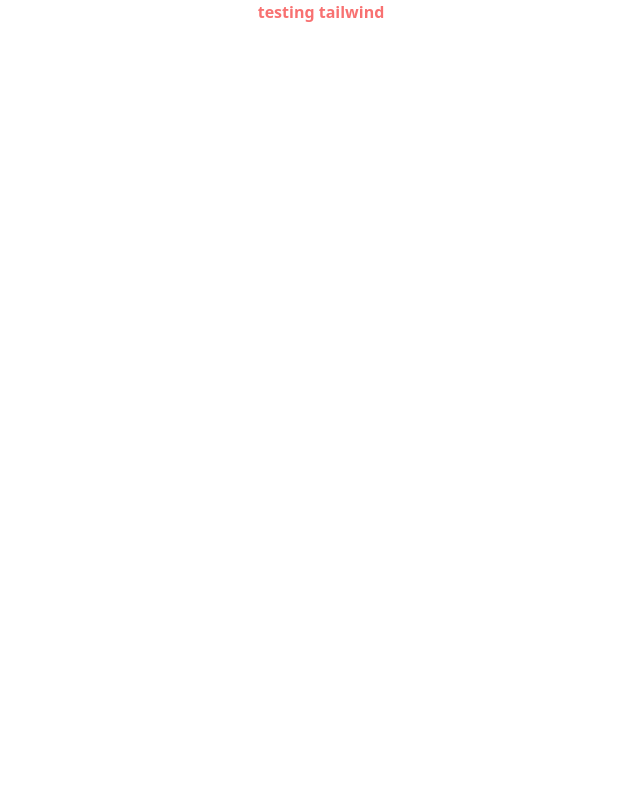
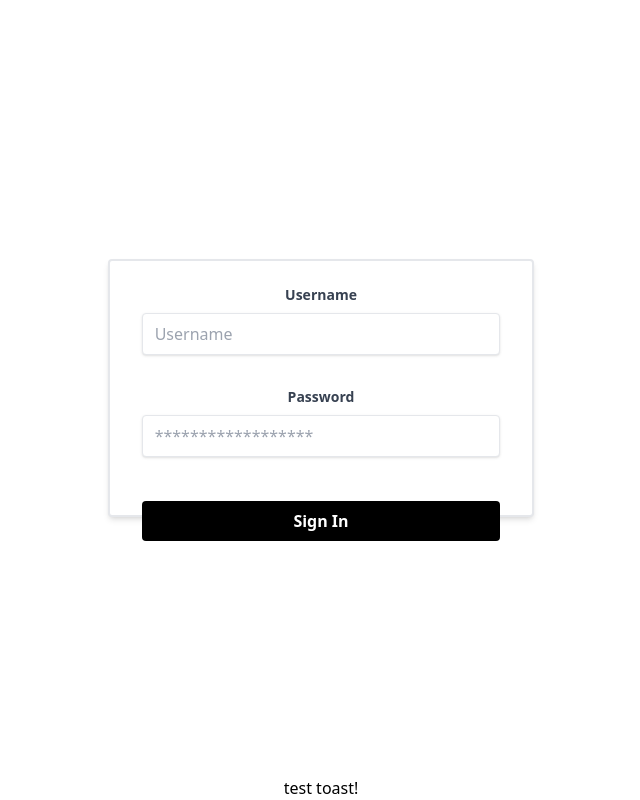
Before and after one commit to cursedDev/unixfor-test, a React (Create React App) app: page / in a window 1280 px wide. Shown: the whole page, without its empty margins (319-959 px from the left). Built offline with nearby package versions, Linux system fonts and the light colour scheme.

Commit message:
initializing mock, preparing error notifs adding loggedIn check

```diff
--- a/package.json
+++ b/package.json
@@ -7,9 +7,12 @@
     "@testing-library/react": "^13.4.0",
     "@testing-library/user-event": "^13.5.0",
     "axios": "^1.1.3",
+    "moment": "^2.29.4",
     "react": "^18.2.0",
     "react-dom": "^18.2.0",
+    "react-moment": "^1.1.2",
     "react-scripts": "5.0.1",
+    "react-toastify": "^9.0.8",
     "web-vitals": "^2.1.4"
   },
   "scripts": {
--- a/src/App.js
+++ b/src/App.js
@@ -1,13 +1,31 @@
 import "./App.css";
 
 import { TickesList } from "./organisms/ticketsList";
+import { Login } from "./login";
+
+import { ToastContainer, toast } from "react-toastify";
+import "react-toastify/dist/ReactToastify.css";
 
 function App() {
+  const loggedIn = false;
+
+  const notify = () => toast("Wow so easy!");
+
   return (
     <div className="App">
-      <span className="font-bold text-red-400">testing tailwind</span>
-      <br />
-      <TickesList />
+      <div className="h-screen w-screen flex flex-col">
+        {loggedIn ? (
+          <>
+            <span className="font-bold text-red-400">testing tailwind</span>
+            <br />
+            <TickesList />
+          </>
+        ) : (
+          <Login />
+        )}
+        <button onClick={notify}>test toast!</button>
+        <ToastContainer />
+      </div>
     </div>
   );
 }
--- a/src/login.js
+++ b/src/login.js
@@ -1,3 +1,42 @@
 export const Login = () => {
-  return <>Login Page</>;
+  return (
+    <div class="h-full justify-center flex">
+      <div className="flex flex-col gap-8 w-1/3 h-1/3 border-2 place-self-center mx-auto items bg-white shadow-md rounded px-8 pt-6 pb-8">
+        <div>
+          <label
+            class="block text-gray-700 text-sm font-bold mb-2"
+            for="username"
+          >
+            Username
+          </label>
+          <input
+            class="shadow appearance-none border rounded w-full py-2 px-3 text-gray-400"
+            id="username"
+            type="text"
+            placeholder="Username"
+          />
+        </div>
+        <div>
+          <label
+            class="block text-gray-700 text-sm font-bold mb-2"
+            for="password"
+          >
+            Password
+          </label>
+          <input
+            class="shadow appearance-none border rounded w-full py-2 px-3 text-gray-400 mb-3"
+            id="password"
+            type="password"
+            placeholder="******************"
+          />
+        </div>
+        <button
+          class="bg-black text-white hover:bg-blue-dark font-bold py-2 px-4 rounded"
+          type="button"
+        >
+          Sign In
+        </button>
+      </div>
+    </div>
+  );
 };
--- a/src/services.js
+++ b/src/services.js
@@ -1,3 +1,23 @@
 import axios from "axios";
 
 let baseURL = "https://frontendtest.unixfor.gr";
+
+let ticketsMock = [];
+
+let ticketEntryMock = {
+  Id: 1,
+  Name: "Transaction Server",
+  StartDate: "2022-05-02T00:00:00",
+  DueDate: "2022-05-12T00:00:00",
+  Duration: 12,
+  Status: 1,
+  Assignee: "George Foulis",
+  TaxId: 01111111,
+};
+
+/*
+Status code debugging
+Open = 0,
+InProgress = 1,
+Finished = 2
+*/
```
Also changed, not shown: 1 other file (tests, documents, lock files or other folders).
